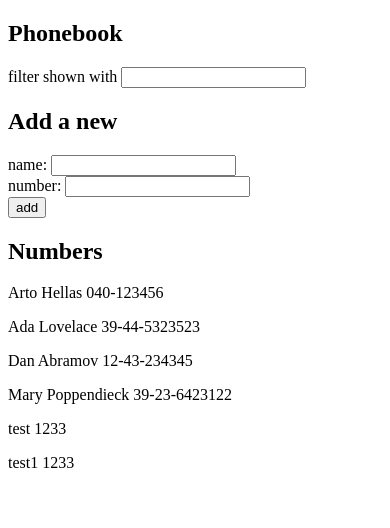
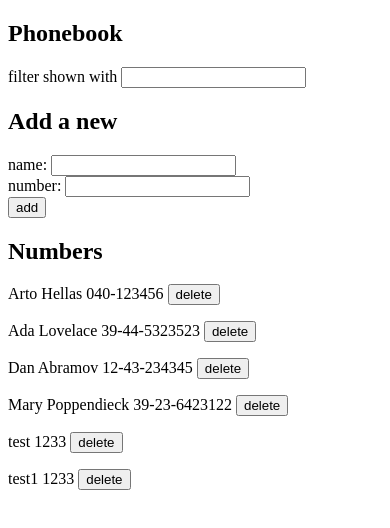
Before and after one commit to MVISHNU-BR/FsOpen, a React (Create React App) app in the folder part2/phonebook/: page / in a window 390 px wide. Shown: the top 528 px of the page. Built offline with nearby package versions, Linux system fonts and the light colour scheme; data requests are answered from the project's data file.

Commit message:
2.14: The Phonebook — 9º step

```diff
--- a/part2/phonebook/src/App.js
+++ b/part2/phonebook/src/App.js
@@ -18,28 +18,34 @@ function App() {
     phoneServices.getPhones().then((initialPhones => {
       setPersons(initialPhones)
     }))
+      .catch(error => {
+        console.log(error)
+      })
   }
 
   useEffect(fethPersons, [])
 
   const handleForm = (event) => {
     event.preventDefault()
-
     const newPerson = {
       name: newName,
       number: newNumber,
     }
-    const addPerson = persons.concat(newPerson)
 
     const conditionPersons = persons.some(person => hasOnPersons(person, newPerson))
     if (conditionPersons) {
       return alert(`${newName} is already added to phonebook`)
     }
-    phoneServices.createPhone(newPerson).then((response) => {
+
+    phoneServices.createPhone(newPerson).then((person) => {
+      const addPerson = persons.concat(person)
       setPersons(addPerson)
       setNewName('')
       setNewNumber('')
     })
+      .catch(error => {
+        console.log(error)
+      })
   }
 
   useEffect(() => {
@@ -53,6 +59,18 @@ function App() {
     }
   }, [search, persons]);
 
+  const deletePhone = (id) => {
+    if (window.confirm('Delete phone?')) {
+      phoneServices.postDelete(id).then(() => {
+        const deletePhone = persons.filter(phone => phone.id !== id)
+        setPersons(deletePhone);
+      })
+        .catch(error => {
+          console.log(error)
+        })
+    }
+  }
+
   return (
     <div>
       <h2>Phonebook</h2>
@@ -60,7 +78,7 @@ function App() {
       <h2>Add a new</h2>
       <PersonForm handleForm={handleForm} newName={newName} newNumber={newNumber} handleNewName={(event) => setNewName(event.target.value)} handleNewNumber={(event) => setNewNumber(event.target.value)} />
       <h2>Numbers</h2>
-      <Persons filteredPersons={filteredPersons} />
+      <Persons filteredPersons={filteredPersons} deletePhone={deletePhone} />
     </div>
   );
 }
--- a/part2/phonebook/src/components/Persons.js
+++ b/part2/phonebook/src/components/Persons.js
@@ -1,9 +1,9 @@
 import React from 'react'
 
-export default function Persons({ filteredPersons }) {
+export default function Persons({ filteredPersons, deletePhone }) {
     return (
         <div>
-            {filteredPersons.map(person => <p key={person.id}>{person.name} {person.number}</p>)}
+            {filteredPersons.map(person => <p key={person.id}>{person.name} {person.number} <button onClick={() => deletePhone(person.id)}>delete</button></p>)}
         </div>
     )
 }
--- a/part2/phonebook/src/server/phoneServices.js
+++ b/part2/phonebook/src/server/phoneServices.js
@@ -15,5 +15,12 @@ const createPhone = (phone) => {
     })
 }
 
-const phoneServices = { getPhones, createPhone };
+const postDelete = (id) => {
+    const request = axios.delete(`${baseUrl}/${id}`);
+    return request.then((response) => {
+        return response
+    })
+}
+
+const phoneServices = { getPhones, createPhone, postDelete };
 export default phoneServices;
```
